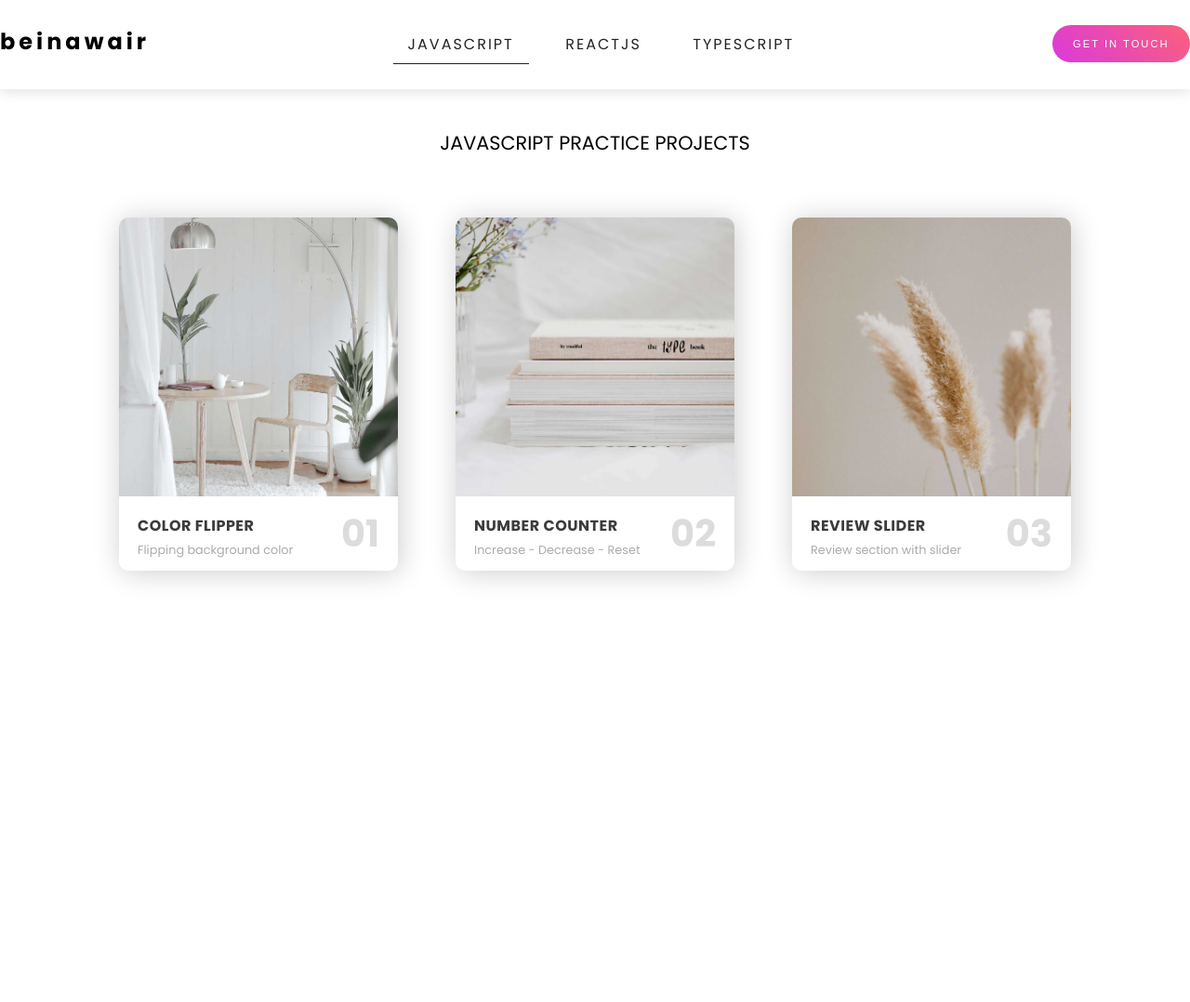
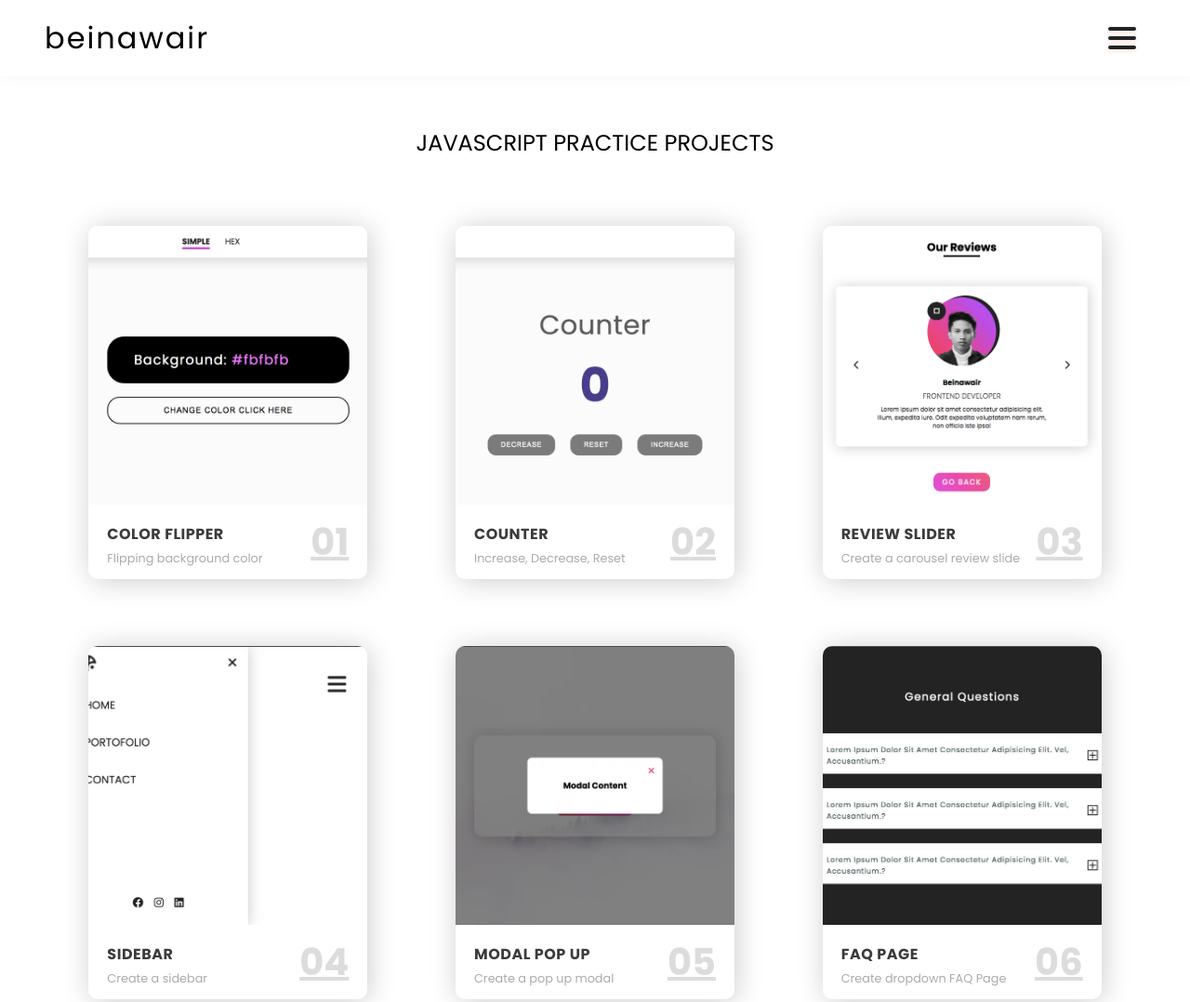
Before and after one commit to beinawair/javaScriptPractice, a plain HTML site: page index.html in a window 1280 px wide. Shown: the top 1078 px of the page at 93% size. Before the commit the page ends 800 px from the top, so only its background shows below. Drawn offline with Linux system fonts and the light colour scheme.

Commit message:
modify landingpage

```diff
--- a/assets/css/app.css
+++ b/assets/css/app.css
@@ -19,17 +19,15 @@ body {
 /* ---------- navbar ---------- */
 
 .nav-container {
-    display: grid;
-    place-content: center;
+    display: flex;
+    justify-content: space-between;
     width: 100%;
     background: #fff;
-    height: 6em;
+    height: 4em;
     box-shadow: 2px 2px 2px solid rgba(0, 0, 0, .2);
-    margin: 0 auto;
     padding: 1em 2em;
     z-index: 1;
     box-shadow: rgba(0, 0, 0, 0.1) 0px 4px 12px;
-
 }
 
 .menu-container {
@@ -42,6 +40,14 @@ body {
     font-size: 1.5em;
     font-weight: bold;
     letter-spacing: 4px;
+}
+
+.nav-menu {
+    display: flex;
+    flex-direction: column;
+    width: 70%;
+    background: #fff;
+    height: 100vh;
 }
 
 .menu-container ul {
--- /dev/null
+++ b/assets/css/style.css
@@ -0,0 +1,338 @@
+@import url('https://fonts.googleapis.com/css2?family=Poppins:wght@400;700&display=swap');
+
+:root {
+    --primarywhite: #fff;
+    --darksilver: #232323;
+    --softpurple: rgb(219, 57, 219);
+    --softpink: rgb(255, 49, 83);
+    --transition: all .5s ease-out;
+    --shadow: 2px 2px 30px rgba(0,0,0,.2);
+}
+
+* {
+    margin: 0;
+    padding: 0;
+    box-sizing: border-box;
+}
+
+body {
+    font-family: 'Poppins';
+    min-height: 100vh;
+}
+
+/* navigation style */
+.nav-container {
+  width: 100%;
+  height: 4em;
+  box-shadow: var(--shadow);
+}
+
+.mobile-menu {
+    display: flex;
+    position: fixed;
+    justify-content: space-between;
+    align-items: center;
+    width: 100%;
+    background: var(--primarywhite);
+    z-index: 2;
+    padding: 1em;
+}
+
+.toggle-menu {
+  display: flex;
+  flex-direction: column;
+}
+
+.menu-btn {
+    position: relative;
+    display: flex;
+    justify-content: center;
+    align-items: center;
+    width: 50px;
+    height: 50px;
+    cursor: pointer;
+    transition: all .5s ease-in-out;
+  }
+
+  .menu-btn_burger {
+    width: 30px;
+    height: 4px;
+    background: var(--darksilver);
+    border-radius: 5px;
+    box-shadow: 0 2px 5px rgba(255,101,47,.2);
+    transition: all .5s ease-in-out;
+  }
+
+  .menu-btn_burger::before,
+  .menu-btn_burger::after {
+    content: '';
+    position: absolute;
+    width: 30px;
+    height: 4px;
+    background: var(--darksilver);
+    border-radius: 5px;
+    box-shadow: 0 2px 5px rgba(255,101,47,.2);
+    transition: all .5s ease-in-out;
+  }
+
+  .menu-btn_burger::before {
+    transform: translateY(-10px);
+  }
+
+  .menu-btn_burger::after {
+    transform: translateY(10px);
+  }
+
+  .menu-btn.open .menu-btn_burger {
+    transform: translateX(-60px);
+    background: transparent;
+    box-shadow: none;
+  }
+
+  .menu-btn.open .menu-btn_burger::before {
+    transform: translateX(60px) rotate(45deg);
+  }
+
+  .menu-btn.open .menu-btn_burger::after {
+    transform: translateX(60px) rotate(-45deg);
+  }
+
+  .menu {
+    color: var(--darksilver);
+  }
+
+  h1 {
+    font-size: 1.5em;
+    font-weight: normal;
+    text-transform: lowercase;
+    letter-spacing: 2px;
+  }
+
+  .menu-container {
+    width: 100%;
+    display: flex;
+    flex-direction: column;
+    justify-content: center;
+    align-items: center;
+    z-index: 2;
+    background: var(--primarywhite);
+    height: calc(100vh - 4em);
+    top: 4em;
+    position: fixed;
+    transform: translateX(200vw);
+    transition: var(--transition);
+  }
+
+  .menu-container.open {
+    transform: translateX(0);
+  }
+
+  .nav-menu {
+    margin-bottom: 5em;
+  }
+
+  .nav-menu li {
+    font-size: 2em;
+    display: flex;
+    flex-direction: column;
+    text-align: center;
+  }
+
+.active a {
+    border-bottom: 1px solid var(--darksilver);
+    transform: scale(1.1);
+  }
+
+  .nav-menu li a {
+    color: var(--darksilver);
+    text-decoration: none;
+    margin-bottom: .5em;
+    transition: var(--transition);
+  }
+
+  .nav-menu li a:hover {
+    border-bottom: 1px solid var(--darksilver);
+    transform: scale(1.1);
+  }
+
+  input[type=submit]{
+    padding: 1em 2em;
+    border: none;
+    border-radius: 10px;
+    background-image: linear-gradient(to right, var(--softpurple), var(--softpink));
+    color: var(--primarywhite);
+    letter-spacing: 1.3px;
+    font-size: 16px;
+    transition: var(--transition);
+    cursor: pointer;
+  }
+
+  input[type=submit]:hover{
+    background-image: linear-gradient(to left, var(--softpurple), var(--softpink));;
+  }
+
+  .main-container h2 {
+    font-size: em;
+    font-weight: normal;
+    text-transform: uppercase;
+    margin-bottom: 2em;
+    text-align: center;
+    margin-top: 3em;
+}
+
+
+.box {
+    margin-top: 1.5em;
+    width: 300px;
+    box-shadow: 2px 2px 30px rgba(0, 0, 0, .2);
+    border-radius: 10px;
+    overflow: hidden;
+}
+
+.cs-hidden {
+    width: 100%;
+    display: flex;
+    flex-direction: column;
+    justify-content: center;
+    align-items: center;
+    transition: var(--transition);
+    box-sizing: border-box;
+}
+
+.cs-hidden li {
+  list-style-type: none;
+  margin-bottom: 5em;
+  margin: auto;
+}
+
+.slide-img {
+    height: 300px;
+    position: relative;
+}
+
+.slide-img img {
+    width: 100%;
+    height: 100%;
+    object-fit: cover;
+    box-sizing: border-box;
+}
+
+.detail-box {
+    width: 100%;
+    display: flex;
+    justify-content: space-between;
+    align-items: center;
+    padding: 10px 20px;
+    box-sizing: border-box;
+}
+
+.type {
+    display: flex;
+    flex-direction: column;
+}
+
+.type a {
+    color: #3b3b3b;
+    margin: 5px 0px;
+    font-weight: 600;
+    letter-spacing: .5px;
+    padding-right: 8px;
+    text-transform: uppercase;
+    text-decoration: none;
+}
+
+.type span {
+    color: #ababab;
+    font-size: .8em;
+}
+
+.number {
+    color: rgb(220, 220, 220);
+    font-weight: bold;
+    font-size: 2.5em;
+}
+
+.overlay {
+    position: absolute;
+    left: 50%;
+    top: 50%;
+    transform: translate(-50%, -50%);
+    width: 100%;
+    height: 100%;
+    background-color: rgba(0, 0, 0, 0.5);
+    display: flex;
+    justify-content: center;
+    align-items: center;
+}
+
+.btn-view {
+    width: 160px;
+    height: 40px;
+    display: flex;
+    justify-content: center;
+    align-items: center;
+    background-color: #fff;
+    color: #232323;
+    font-weight: normal;
+    text-transform: uppercase;
+    letter-spacing: 1px;
+    border-radius: 20px;
+    box-shadow: 2px 2px 30px rgba(0, 0, 0, .2);
+    text-decoration: none;
+}
+
+.btn-view:hover {
+    color: #fff;
+    background-image: linear-gradient(45deg, rgb(219, 57, 219), rgb(251, 97, 123));
+    transition: all .3s ease;
+}
+
+.overlay {
+    visibility: hidden;
+}
+
+.slide-img:hover .overlay {
+    visibility: visible;
+    animation: fade .5s;
+}
+
+@keyframes fade {
+    0% {
+        opacity: 0;
+    }
+    100% {
+        opacity: 1;
+    }
+}
+
+@media screen and (min-width: 690px) {
+  .cs-hidden {
+    display: grid;
+    padding: 0 3em;
+    grid-template-columns: repeat(2, 1fr);
+    justify-content: center;
+
+  }
+
+  .cs-hidden li {
+    padding-bottom: 3em;
+  }
+
+  .mobile-menu {
+    padding: 1em 3em;
+  }
+
+  .mobile-menu h1 {
+    font-size: 2em;
+  }
+}
+
+@media screen and (min-width: 1175px) {
+  .cs-hidden {
+    display: grid;
+    padding: 0 3em;
+    grid-template-columns: repeat(3, 1fr);
+    justify-content: center;
+
+  }
+}
--- a/assets/js/app.js
+++ b/assets/js/app.js
@@ -0,0 +1,137 @@
+const list = [
+    {
+        class: 'item a',
+        img: './imgs/img-card/01-colorFlipper.png',
+        alt: 'slide a',
+        name: 'Color Flipper',
+        desc: 'Flipping background color',
+        number: '01',
+        url: './assets/components/colorFlipper/index.html'
+
+    },
+    {
+        class: 'item b',
+        img: './imgs/img-card/02-counter.png',
+        alt: 'slide b',
+        name: 'Counter',
+        desc: 'Increase, Decrease, Reset',
+        number: '02',
+        url: './assets/components/counter/index.html'
+
+    },
+    {
+        class: 'item c',
+        img: './imgs/img-card/03-reviewSlider.png',
+        alt: 'slide c',
+        name: 'Review Slider',
+        desc: 'Create a carousel review slide',
+        number: '03',
+        url: './assets/components/reviewSlider/index.html'
+
+    },
+    {
+        class: 'item 4',
+        img: './imgs/img-card/05-sidebar.jpg',
+        alt: 'slide d',
+        name: 'Sidebar',
+        desc: 'Create a sidebar',
+        number: '04',
+        url: './assets/components/sidebar/index.html'
+
+    },
+    {
+        class: 'item 5',
+        img: './imgs/img-card/06-modal.jpg',
+        alt: 'slide e',
+        name: 'Modal Pop Up',
+        desc: 'Create a pop up modal',
+        number: '05',
+        url: './assets/components/modal/index.html'
+
+    },
+    {
+        class: 'item 6',
+        img: './imgs/img-card/07-faq-page.jpg',
+        alt: 'slide f',
+        name: 'FAQ Page',
+        desc: 'Create dropdown FAQ Page',
+        number: '06',
+        url: './assets/components/faqPage/index.html'
+
+    },
+    {
+        class: 'item 7',
+        img: './imgs/img-card/04-navbar.png',
+        alt: 'slide g',
+        name: 'Responsive Navbar',
+        desc: 'Build a responsive navbar',
+        number: '07',
+        url: './assets/components/navbar/index.html'
+
+    },
+    {
+        class: 'item 8',
+        img: './imgs/img-card/08-menu-page.jpg',
+        alt: 'slide h',
+        name: 'Menu Page',
+        desc: 'Build a menu page',
+        number: '08',
+        url: './assets/components/menuPage/index.html'
+
+    },
+];
+
+const menuBtn = document.querySelector('.menu-btn');
+const menuList = document.querySelector('.menu-container');
+const box = document.getElementById('autoWidth');
+
+let menuOpen = false;
+
+window.addEventListener('DOMContentLoaded', function(){
+    displayProjects(list);
+});
+
+menuBtn.addEventListener('click', () => {
+  if(!menuOpen){
+    menuBtn.classList.add('open');
+    menuList.classList.add('open');
+    menuOpen = true;
+  } else {
+    menuBtn.classList.remove('open');
+    menuList.classList.remove('open');
+    menuOpen = false;
+  }
+});
+
+function displayProjects(item){
+    let disPro = item.map(function(pro){
+        //return list from list object
+        return `<li class=${pro.class}>
+                    <div class="box">
+                        <!-- img-box -->
+                        <div class="slide-img">
+                            <img src=${pro.img} alt=${pro.alt}>
+                            <!-- overlay -->
+                            <div class="overlay">
+                                <!-- button -->
+                                <a href=${pro.url} class="btn-view">View</a>
+                            </div>
+                        </div>
+                        <!-- details box -->
+                        <div class="detail-box">
+                            <!-- type -->
+                            <div class="type">
+                                <a href=${pro.url}>${pro.name}</a>
+                                <span>${pro.desc}</span>
+                            </div>
+                            <!-- price -->
+                            <a href=${pro.url} class="number">${pro.number}</a>
+                        </div>
+                    </div>
+                </li>`;
+    });
+    //displaying the menu through innerHTML
+    disPro = disPro.join('');
+    box.innerHTML = disPro;
+    console.log(disPro);
+}
--- a/index.html
+++ b/index.html
@@ -7,105 +7,54 @@
     <title>Javascript Practice</title>
 
     <!-- favicon -->
-    <link rel="shortcut icon" href="./assets/components/imgs/beinawair-logo-dark.png">
+    <link rel="shortcut icon" href="./imgs/beinawair-logo-dark.png">
     <!-- style css -->
-    <link rel="stylesheet" href="./assets/css/app.css">
+    <link rel="stylesheet" href="./assets/css/style.css">
 </head>
 <body>
     <div class="container">
         <nav class="nav-container">
+            <div class="mobile-menu">
+                <h1>beinawair</h1>
+                <div class="toggle-menu">
+                    <div class="menu-btn">
+                        <div class="menu-btn_burger"></div>
+                    </div>
+                </div>
+            </div>
             <div class="menu-container">
-                <h1>beinawair</h1>
-
                 <ul class="nav-menu">
                     <li class="active"><a href="#">Javascript</a></li>
                     <li><a href="#">ReactJs</a></li>
                     <li><a href="#">TypeScript</a></li>
                 </ul>
-
                 <input type="submit" class="btn btn-contact" value="Get in Touch" id="btn-contact">
             </div>
         </nav>
-
         <main>
             <div class="main-container">
                 <h2>Javascript Practice Projects</h2>
 
                 <ul id="autoWidth" class="cs-hidden">
-                    <li class="item-a">
-                        <!-- slider 1 -->
+                    <!-- box card -->
+                    <!-- <li class="item-a">
                         <div class="box">
-                            <!-- img-box -->
                             <div class="slide-img">
                                 <img src="./imgs/slideImg01.jpg" alt="Slide 1">
-                                <!-- overlay -->
                                 <div class="overlay">
-                                    <!-- button -->
                                     <a href="#" class="btn-view">View</a>
                                 </div>
                             </div>
-                            <!-- details box -->
                             <div class="detail-box">
-                                <!-- type -->
                                 <div class="type">
                                     <a href="#">Color Flipper</a>
                                     <span>Flipping background color</span>
                                 </div>
-                                <!-- price -->
                                 <a href="#" class="number">01</a>
                             </div>
                         </div>
-                    </li>
-                    <li class="item-b">
-                        <!-- slider 2 -->
-                        <div class="box">
-                            <!-- img-box -->
-                            <div class="slide-img">
-                                <img src="./imgs/slideImg02.jpg" alt="Slide 2">
-                                <!-- overlay -->
-                                <div class="overlay">
-                                    <!-- button -->
-                                    <a href="#" class="btn-view">View</a>
-                                </div>
-                            </div>
-                            <!-- details box -->
-                            <div class="detail-box">
-                                <!-- type -->
-                                <div class="type">
-                                    <a href="#">Number Counter</a>
-                                    <span>Increase - Decrease - Reset</span>
-                                </div>
-                                <!-- price -->
-                                <a href="#" class="number">02</a>
-                            </div>
-                        </div>
-                    </li>
-                    <li class="item-c">
-                        <!-- slider 3 -->
-                        <div class="box">
-                            <!-- img-box -->
-                            <div class="slide-img">
-                                <img src="./imgs/slideImg03.jpg" alt="Slide 3">
-                                <!-- overlay -->
-                                <div class="overlay">
-                                    <!-- button -->
-                                    <a href="./assets/components/reviewSlider/revSlide.html" class="btn-view">View</a>
-                                </div>
-                            </div>
-                            <!-- details box -->
-                            <div class="detail-box">
-                                <!-- type -->
-                                <div class="type">
-                                    <a href="#">Review Slider</a>
-                                    <span>Review section with slider</span>
-                                </div>
-                                <!-- price -->
-                                <a href="#" class="number">03</a>
-                            </div>
-                        </div>
-                    </li>
-                  </ul>
-
+                    </li> -->
+                    <!-- end box card -->
                 </ul>
             </div>
         </main>
```
Also changed, not shown: imgs/img-card/01-colorFlipper.png (renamed from imgs/01-colorFlipper.png), imgs/img-card/02-counter.png (renamed from imgs/02-counter.png), imgs/img-card/03-reviewSlider.png (renamed from imgs/03-reviewSlider.png), imgs/img-card/04-navbar.png (renamed from imgs/04-navbar.png), imgs/img-card/05-sidebar.jpg (added), imgs/img-card/06-modal.jpg (added), imgs/img-card/07-faq-page.jpg (added), imgs/img-card/08-menu-page.jpg (added), 1 other file.
